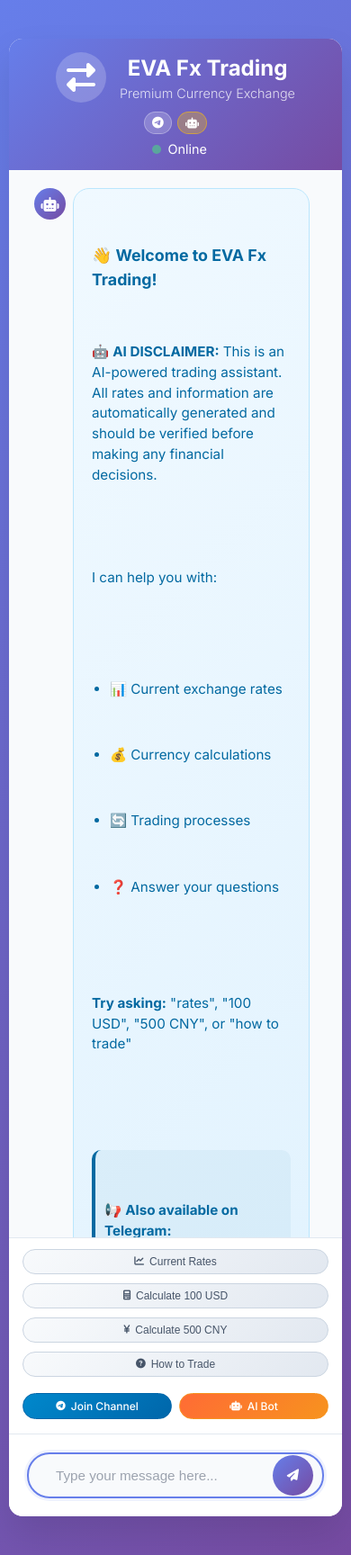
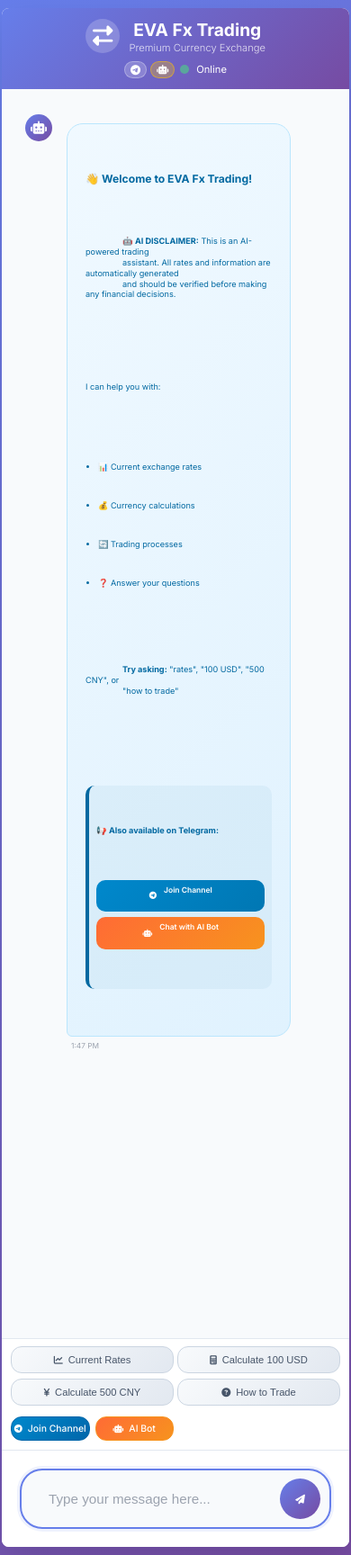
Before and after one commit to WarrenNou/whatsapp-bot, a Flask app: page /chat in a window 390 px wide. Shown: the whole page at 90% size. Run offline with Flask 3, Linux system fonts and the light colour scheme; data that the repository does not hold is empty; parts of the project's set-up code (start-up, migrations or seed data) failed here and were passed over.

Commit message:
style: Improve layout and responsiveness of chat interface

```diff
--- a/app.py
+++ b/app.py
@@ -1769,13 +1769,15 @@
 def home():
     """Home page with chat interface"""
     from flask import render_template
-    return render_template('index.html')
+    import time
+    return render_template('index.html', timestamp=int(time.time()))
 
 @app.route('/chat', methods=['GET'])
 def chat_page():
     """Alternative chat page route"""
     from flask import render_template
-    return render_template('index.html')
+    import time
+    return render_template('index.html', timestamp=int(time.time()))
 
 @app.route('/ping', methods=['GET'])
 @limiter.exempt
--- a/static/script.js
+++ b/static/script.js
@@ -124,14 +124,25 @@
     }
 
     formatMessage(text) {
+        console.log('Original text:', text);
+
+        // Format URLs first (before converting line breaks) - be very specific about URL endings
+        let formatted = text.replace(/(https?:\/\/[^\s\n<>]+?)(?=\s|$|\n|<)/g, (match, url) => {
+            console.log('Found URL:', url);
+            return `<a href="${url}" target="_blank" style="color: #667eea; text-decoration: underline;">${url}</a>`;
+        });
+
+        console.log('After URL formatting:', formatted);
+
         // Convert line breaks to HTML
-        let formatted = text.replace(/\n/g, '<br>');
+        formatted = formatted.replace(/\n/g, '<br>');
+
+        console.log('After line break conversion:', formatted);
 
         // Format bold text (markdown-style)
         formatted = formatted.replace(/\*\*(.*?)\*\*/g, '<strong>$1</strong>');
 
-        // Format URLs
-        formatted = formatted.replace(/(https?:\/\/[^\s]+)/g, '<a href="$1" target="_blank" style="color: #667eea; text-decoration: underline;">$1</a>');
+        console.log('Final formatted text:', formatted);
 
         // Format currency symbols and emojis (keep as is)
         // They're already in the text
--- a/static/style.css
+++ b/static/style.css
@@ -281,10 +281,9 @@
     padding: 15px 20px;
     background: white;
     border-top: 1px solid #e2e8f0;
-    display: flex;
+    display: grid;
+    grid-template-columns: 1fr 1fr;
     gap: 8px;
-    overflow-x: auto;
-    flex-wrap: wrap;
     align-items: center;
 }
 
@@ -500,135 +499,317 @@
 /* Mobile Responsive Design */
 @media (max-width: 768px) {
     body {
+        padding: 5px;
+    }
+
+    .chat-container {
+        height: 98vh;
+        border-radius: 12px;
+    }
+
+    .chat-header {
+        padding: 12px 15px;
+    }
+
+    .header-content {
+        gap: 10px;
+    }
+
+    .logo-icon {
+        font-size: 1.6em;
         padding: 10px;
     }
 
-    .chat-container {
-        height: 95vh;
-        border-radius: 15px;
+    .header-text h1 {
+        font-size: 1.4em;
+        margin-bottom: 2px;
     }
 
-    .chat-header {
-        padding: 15px;
-    }
-
-    .header-content {
-        gap: 15px;
+    .header-text p {
+        font-size: 0.75em;
     }
 
     .header-right {
-        gap: 10px;
+        gap: 8px;
     }
 
     .social-links {
-        gap: 6px;
+        gap: 4px;
     }
 
     .telegram-link, .telegram-bot-link {
-        font-size: 0.75em;
-        padding: 5px 8px;
+        font-size: 0.7em;
+        padding: 4px 8px;
+        border-radius: 12px;
     }
 
     .telegram-link span, .telegram-bot-link span {
         display: none;
     }
 
-    .logo-icon {
-        font-size: 2em;
+    .status-indicator {
+        font-size: 0.75em;
+    }
+
+    .message {
+        max-width: 90%;
+        margin: 8px 0;
+    }
+
+    .message-content {
+        font-size: 0.85em;
         padding: 12px;
     }
 
-    .message {
-        max-width: 95%;
+    .welcome-message h3 {
+        font-size: 1.1em;
+        margin-bottom: 8px;
+    }
+
+    .welcome-message p {
+        font-size: 0.8em;
+        line-height: 1.4;
+        margin-bottom: 8px;
+    }
+
+    .welcome-message ul {
+        font-size: 0.8em;
+        margin: 8px 0;
+        padding-left: 16px;
+    }
+
+    .welcome-message ul li {
+        margin-bottom: 3px;
+    }
+
+    .telegram-links-welcome {
+        margin-top: 10px;
+        padding: 10px;
+    }
+
+    .telegram-links-welcome p {
+        font-size: 0.8em;
+        margin-bottom: 6px;
+    }
+
+    .telegram-options {
+        justify-content: center;
+        gap: 8px;
+    }
+
+    .telegram-welcome-link, .telegram-bot-welcome-link {
+        font-size: 0.75em;
+        padding: 6px 10px;
+        border-radius: 12px;
     }
 
     .quick-actions {
-        padding: 12px 15px;
+        padding: 10px 12px;
         gap: 6px;
     }
 
     .quick-btn {
-        font-size: 0.75em;
+        font-size: 0.7em;
         padding: 6px 10px;
+        border-radius: 15px;
     }
 
     .telegram-quick-actions {
         margin-left: 0;
-        margin-top: 8px;
+        margin-top: 6px;
         width: 100%;
         justify-content: center;
+        gap: 6px;
     }
 
-    .telegram-options {
-        justify-content: center;
+    .chat-input-wrapper {
+        padding: 10px 12px;
     }
 
-    .telegram-welcome-link, .telegram-bot-welcome-link {
-        font-size: 0.8em;
-        padding: 6px 10px;
+    .chat-input-wrapper input {
+        font-size: 0.85em;
+        padding: 10px 12px;
+    }
+
+    .chat-input-wrapper button {
+        width: 36px;
+        height: 36px;
     }
 }
 
 @media (max-width: 480px) {
+    body {
+        padding: 2px;
+    }
+
+    .chat-container {
+        height: 99vh;
+        border-radius: 8px;
+    }
+
     .header-content {
         flex-direction: column;
-        gap: 10px;
+        gap: 8px;
         text-align: center;
     }
 
+    .logo-section {
+        gap: 10px;
+    }
+
+    .logo-icon {
+        font-size: 1.4em;
+        padding: 8px;
+    }
+
+    .header-text h1 {
+        font-size: 1.2em;
+        margin-bottom: 1px;
+    }
+
+    .header-text p {
+        font-size: 0.7em;
+    }
+
     .header-right {
-        flex-direction: column;
-        gap: 8px;
+        flex-direction: row;
+        gap: 6px;
+        justify-content: center;
+        align-items: center;
     }
 
     .social-links {
         justify-content: center;
+        gap: 4px;
+    }
+
+    .telegram-link, .telegram-bot-link {
+        font-size: 0.65em;
+        padding: 3px 6px;
+        border-radius: 10px;
+    }
+
+    .status-indicator {
+        font-size: 0.7em;
+    }
+
+    .message-content {
+        font-size: 0.8em;
+        padding: 10px;
+    }
+
+    .welcome-message h3 {
+        font-size: 1em;
+        margin-bottom: 6px;
+    }
+
+    .welcome-message p {
+        font-size: 0.75em;
+        line-height: 1.3;
+        margin-bottom: 6px;
+    }
+
+    .welcome-message ul {
+        font-size: 0.75em;
+        margin: 6px 0;
+        padding-left: 14px;
+    }
+
+    .welcome-message ul li {
+        margin-bottom: 2px;
+    }
+
+    .telegram-links-welcome {
+        margin-top: 8px;
+        padding: 8px;
+    }
+
+    .telegram-links-welcome p {
+        font-size: 0.75em;
+        margin-bottom: 4px;
+    }
+
+    .telegram-welcome-link, .telegram-bot-welcome-link {
+        font-size: 0.7em;
+        padding: 5px 8px;
+        border-radius: 10px;
+        justify-content: center;
+        text-align: center;
+    }
+
+    .telegram-options {
+        flex-direction: column;
+        gap: 6px;
     }
 
     .quick-actions {
-        flex-direction: column;
+        display: grid;
+        grid-template-columns: 1fr 1fr;
         align-items: stretch;
+        padding: 8px 10px;
+        gap: 4px;
     }
 
     .quick-btn {
         justify-content: center;
-        margin-bottom: 4px;
+        font-size: 0.7em;
+        padding: 8px 12px;
+        margin-bottom: 2px;
+        border-radius: 12px;
     }
 
     .telegram-quick-actions {
         display: flex;
-        gap: 8px;
-        margin-top: 8px;
+        flex-direction: row;
+        gap: 6px;
+        margin-top: 6px;
         justify-content: space-between;
     }
 
     .telegram-quick-btn, .telegram-bot-quick-btn {
         flex: 1;
         justify-content: center;
+        font-size: 0.65em;
+        padding: 6px 8px;
     }
 
     .message-avatar {
-        width: 35px;
-        height: 35px;
-        margin: 0 8px;
+        width: 30px;
+        height: 30px;
+        margin: 0 6px;
+    }
+
+    .message-avatar i {
+        font-size: 0.9em;
     }
 
     .chat-input-wrapper {
-        padding: 0 10px;
+        padding: 8px 10px;
     }
 
-    .telegram-links-welcome {
-        padding: 10px;
+    .chat-input-wrapper input {
+        font-size: 0.8em;
+        padding: 8px 10px;
+        border-radius: 18px;
     }
 
-    .telegram-options {
-        flex-direction: column;
-        gap: 8px;
+    .chat-input-wrapper button {
+        width: 32px;
+        height: 32px;
+        border-radius: 16px;
     }
 
-    .telegram-welcome-link, .telegram-bot-welcome-link {
-        justify-content: center;
-        text-align: center;
+    .chat-input-wrapper button i {
+        font-size: 0.8em;
+    }
+
+    .message-time {
+        font-size: 0.65em;
+    }
+
+    .typing-indicator {
+        font-size: 0.7em;
+        padding: 4px 8px;
     }
 }
 
--- a/templates/index.html
+++ b/templates/index.html
@@ -1,12 +1,21 @@
 <!DOCTYPE html>
 <html lang="en">
   <head>
-    <meta charset="UTF-8">
-    <meta name="viewport" content="width=device-width, initial-scale=1.0">
+    <meta charset="UTF-8" />
+    <meta name="viewport" content="width=device-width, initial-scale=1.0" />
     <title>EVA Fx - Chat Support</title>
-    <link rel="stylesheet" href="{{ url_for('static', filename='style.css') }}">
-    <link href="https://fonts.googleapis.com/css2?family=Inter:wght@300;400;500;600;700&display=swap" rel="stylesheet">
-    <link rel="stylesheet" href="https://cdnjs.cloudflare.com/ajax/libs/font-awesome/6.4.0/css/all.min.css">
+    <link
+      rel="stylesheet"
+      href="{{ url_for('static', filename='style.css') }}"
+    />
+    <link
+      href="https://fonts.googleapis.com/css2?family=Inter:wght@300;400;500;600;700&display=swap"
+      rel="stylesheet"
+    />
+    <link
+      rel="stylesheet"
+      href="https://cdnjs.cloudflare.com/ajax/libs/font-awesome/6.4.0/css/all.min.css"
+    />
   </head>
   <body>
     <div class="chat-container">
@@ -21,11 +30,21 @@
           </div>
           <div class="header-right">
             <div class="social-links">
-                        <a href="https://t.me/+dKTLjP_OHeA3MDE0" target="_blank" class="telegram-link" title="Join our Telegram channel">
+              <a
+                href="https://t.me/+dKTLjP_OHeA3MDE0"
+                target="_blank"
+                class="telegram-link"
+                title="Join our Telegram channel"
+              >
                 <i class="fab fa-telegram"></i>
                 <span>Join Channel</span>
               </a>
-                        <a href="https://t.me/evafx_assistant_bot" target="_blank" class="telegram-bot-link" title="Chat with our AI Bot on Telegram">
+              <a
+                href="https://t.me/evafx_assistant_bot"
+                target="_blank"
+                class="telegram-bot-link"
+                title="Chat with our AI Bot on Telegram"
+              >
                 <i class="fas fa-robot"></i>
                 <span>AI Bot</span>
               </a>
@@ -46,8 +65,12 @@
           <div class="message-content">
             <div class="message-text">
               <h3>👋 Welcome to EVA Fx Trading!</h3>
-                        <p>🤖 <strong>AI DISCLAIMER:</strong> This is an AI-powered trading assistant. All rates and information are automatically generated and should be verified before making any financial decisions.</p>
-                        <br>
+              <p>
+                🤖 <strong>AI DISCLAIMER:</strong> This is an AI-powered trading
+                assistant. All rates and information are automatically generated
+                and should be verified before making any financial decisions.
+              </p>
+              <br />
               <p>I can help you with:</p>
               <ul>
                 <li>📊 Current exchange rates</li>
@@ -55,15 +78,26 @@
                 <li>🔄 Trading processes</li>
                 <li>❓ Answer your questions</li>
               </ul>
-                        <p><strong>Try asking:</strong> "rates", "100 USD", "500 CNY", or "how to trade"</p>
-                        <br>
+              <p>
+                <strong>Try asking:</strong> "rates", "100 USD", "500 CNY", or
+                "how to trade"
+              </p>
+              <br />
               <div class="telegram-links-welcome">
                 <p>📢 <strong>Also available on Telegram:</strong></p>
                 <div class="telegram-options">
-                                <a href="https://t.me/+dKTLjP_OHeA3MDE0" target="_blank" class="telegram-welcome-link">
+                  <a
+                    href="https://t.me/+dKTLjP_OHeA3MDE0"
+                    target="_blank"
+                    class="telegram-welcome-link"
+                  >
                     <i class="fab fa-telegram"></i> Join Channel
                   </a>
-                                <a href="https://t.me/evafx_assistant_bot" target="_blank" class="telegram-bot-welcome-link">
+                  <a
+                    href="https://t.me/evafx_assistant_bot"
+                    target="_blank"
+                    class="telegram-bot-welcome-link"
+                  >
                     <i class="fas fa-robot"></i> Chat with AI Bot
                   </a>
                 </div>
@@ -88,10 +122,18 @@
           <i class="fas fa-question-circle"></i> How to Trade
         </button>
         <div class="telegram-quick-actions">
-                <a href="https://t.me/+dKTLjP_OHeA3MDE0" target="_blank" class="quick-btn telegram-quick-btn">
+          <a
+            href="https://t.me/+dKTLjP_OHeA3MDE0"
+            target="_blank"
+            class="quick-btn telegram-quick-btn"
+          >
             <i class="fab fa-telegram"></i> Join Channel
           </a>
-                <a href="https://t.me/evafx_assistant_bot" target="_blank" class="quick-btn telegram-bot-quick-btn">
+          <a
+            href="https://t.me/evafx_assistant_bot"
+            target="_blank"
+            class="quick-btn telegram-bot-quick-btn"
+          >
             <i class="fas fa-robot"></i> AI Bot
           </a>
         </div>
@@ -99,7 +141,12 @@
 
       <div class="chat-input-container">
         <div class="chat-input-wrapper">
-                <input type="text" id="message-input" placeholder="Type your message here..." autocomplete="off">
+          <input
+            type="text"
+            id="message-input"
+            placeholder="Type your message here..."
+            autocomplete="off"
+          />
           <button id="send-button" onclick="sendMessage()">
             <i class="fas fa-paper-plane"></i>
           </button>
@@ -115,6 +162,6 @@
       </div>
     </div>
 
-    <script src="{{ url_for('static', filename='script.js') }}"></script>
+    <script src="{{ url_for('static', filename='script.js') }}?v={{ timestamp }}"></script>
   </body>
 </html>
```
Also changed, not shown: fx_trader.py (+1 -10 lines). Lines whose indentation alone changed are shown as unchanged.
